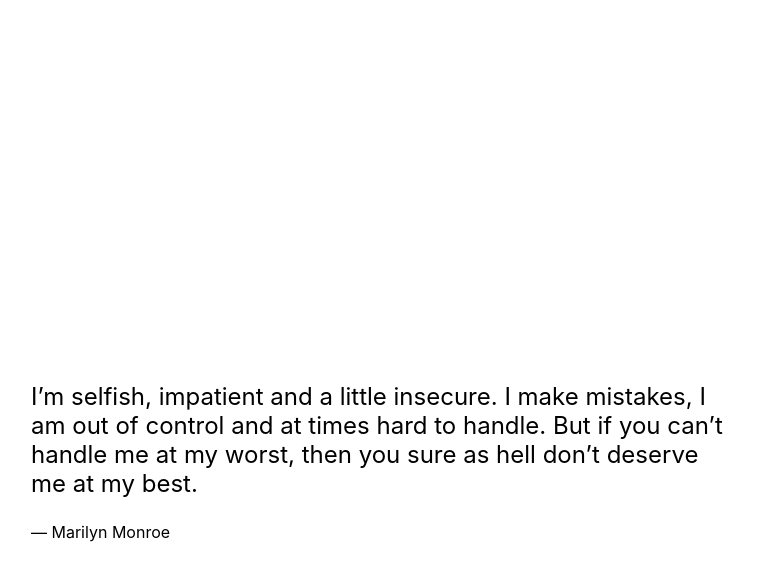
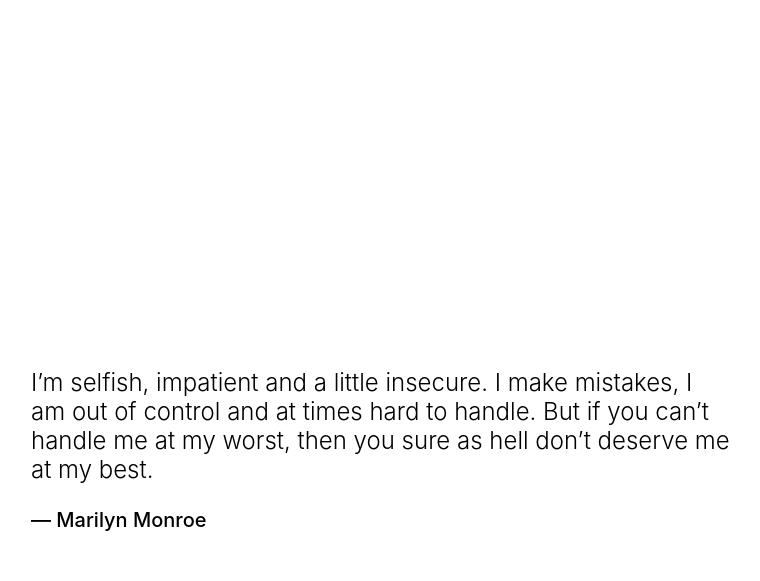
Before and after one commit to quoke/quoke.github.io, a Jekyll site: the page built from _quotations/i/im-selfish-impatient-and-a-little-insecure.html, in a window 1280 px wide. Shown: the top 581 px of the page, without its empty margins (259-1019 px from the left). Built offline with Jekyll 4.4.1, drawn with Linux system fonts in a browser that asks for light colours.

Commit message:
Crazy ones

```diff
--- a/_includes/theme_default.html
+++ /dev/null
@@ -1,9 +0,0 @@
-<style>
-  blockquote {
-    max-width: 700px;
-  }
-
-  blockquote p {
-    font-size: 24px;
-  }
-</style>
--- a/_layouts/home.html
+++ b/_layouts/home.html
@@ -10,10 +10,11 @@
     </h1>
     <div class="separator inline-block">/</div>
     <ul class="quote-list">
-      <li><a href="/heres-to-the-crazy-ones">Here's to the crazy ones...</a></li>
+      <li>
+        <a href="/heres-to-the-crazy-ones">Here's to the crazy ones...</a>
+      </li>
     </ul>
   </div>
-
 
   {% include foot.html %}
 </body>
--- a/_quotations/h/heres-to-the-crazy-ones.html
+++ b/_quotations/h/heres-to-the-crazy-ones.html
@@ -1,8 +1,6 @@
 ---
 layout: default
 ---
-
-{% include theme_default.html %}
 
 <div class="flex-container">
   <blockquote>
--- a/_quotations/i/im-selfish-impatient-and-a-little-insecure.html
+++ b/_quotations/i/im-selfish-impatient-and-a-little-insecure.html
@@ -1,8 +1,6 @@
 ---
 layout: default
 ---
-
-{% include theme_default.html %}
 
 <div class="flex-container">
   <blockquote>
--- a/_sass/_main.scss
+++ b/_sass/_main.scss
@@ -51,8 +51,19 @@
   text-decoration: none;
 }
 
+blockquote {
+  max-width: 700px;
+}
+
+blockquote p {
+  margin-top: 0;
+  font-size: 24px;
+  font-weight: 300;
+}
+
 blockquote footer {
-  // font-weight: bold;
+  font-weight: 500;
+  font-size: 20px;
 }
 
 // .quote {
```
